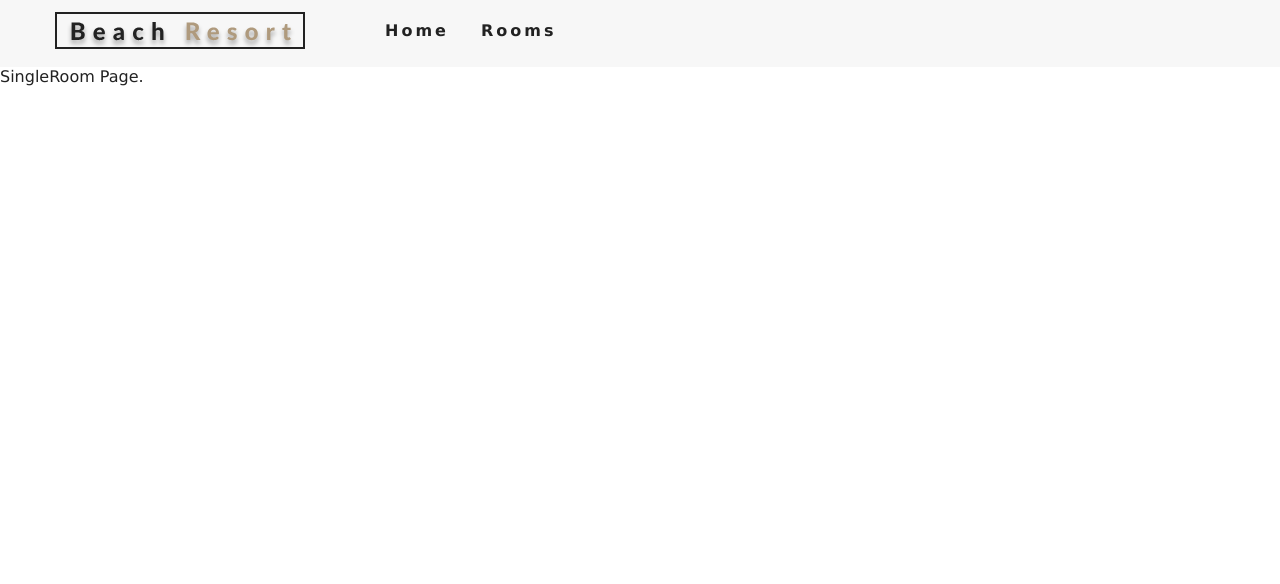
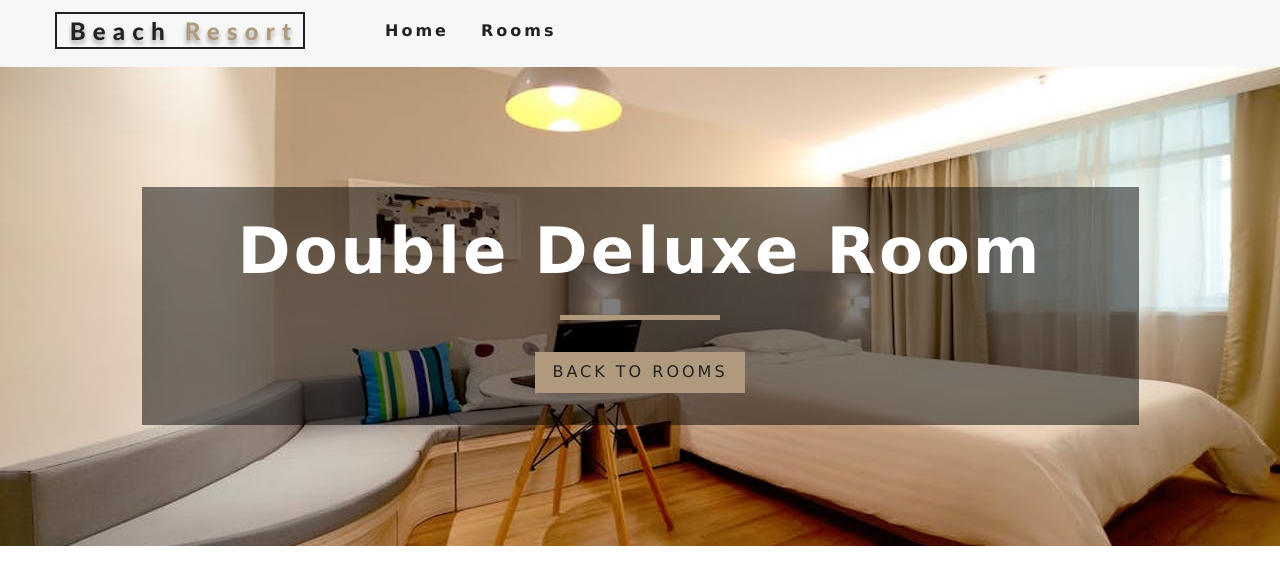
Before and after one commit to randeeps1ngh/react-beach-resort, a React (Create React App) app: page /rooms/double-deluxe in a window 1280 px wide. Shown: the top 584 px of the page. Built offline with nearby package versions, Linux system fonts and the light colour scheme.

Commit message:
Single Room, match.params.id, pages connected

```diff
--- a/src/context.js
+++ b/src/context.js
@@ -38,7 +38,7 @@
         return tempItems
     }
 
-    getRoom = (slug) => {
+    getRoom = slug => {
         let tempRooms = [...this.state.rooms];
         const room = tempRooms.find((room) => room.slug === slug);
 
--- a/src/pages/SingleRoom.js
+++ b/src/pages/SingleRoom.js
@@ -1,11 +1,52 @@
 import React, { Component } from 'react'
+import defaultBcg from '../images/room-1.jpeg'
+import Hero from '../components/Hero'
+import Banner from '../components/Banner'
+import { Link } from 'react-router-dom'
+import { RoomContext } from '../context'
 
 export default class SingleRoom extends Component {
+
+    constructor(props) {
+        super(props)
+
+        //  console.log(this.props)
+        this.state = {
+            slug: this.props.match.params.id,
+            defaultBcg
+        }
+    }
+
+    static contextType = RoomContext;
+
+    //  componentDidMount() {}
+
     render() {
+
+        const { getRoom } = this.context;
+        const room = getRoom(this.state.slug);
+
+        //  console.log(room)
+
+        if (!room ) {
+            return (
+            <div className='error'>
+                <h3>No such could be found...</h3>
+                <Link to='/rooms' className='btn-primary'>Back to Rooms</Link>
+            </div>
+            )
+        }
+        const { name, description, capacity,
+            size, price, extras, breakfast, pets, images } = room
+
         return (
-            <div>
-                SingleRoom Page.
-            </div>
+            <Hero hero='roomsHero'>
+                <Banner title={`${name} room`}>
+                    <Link to='/roooms' className='btn-primary'>
+                        Back to Rooms
+                    </Link>
+                </Banner>
+            </Hero>
         )
     }
 }
```
